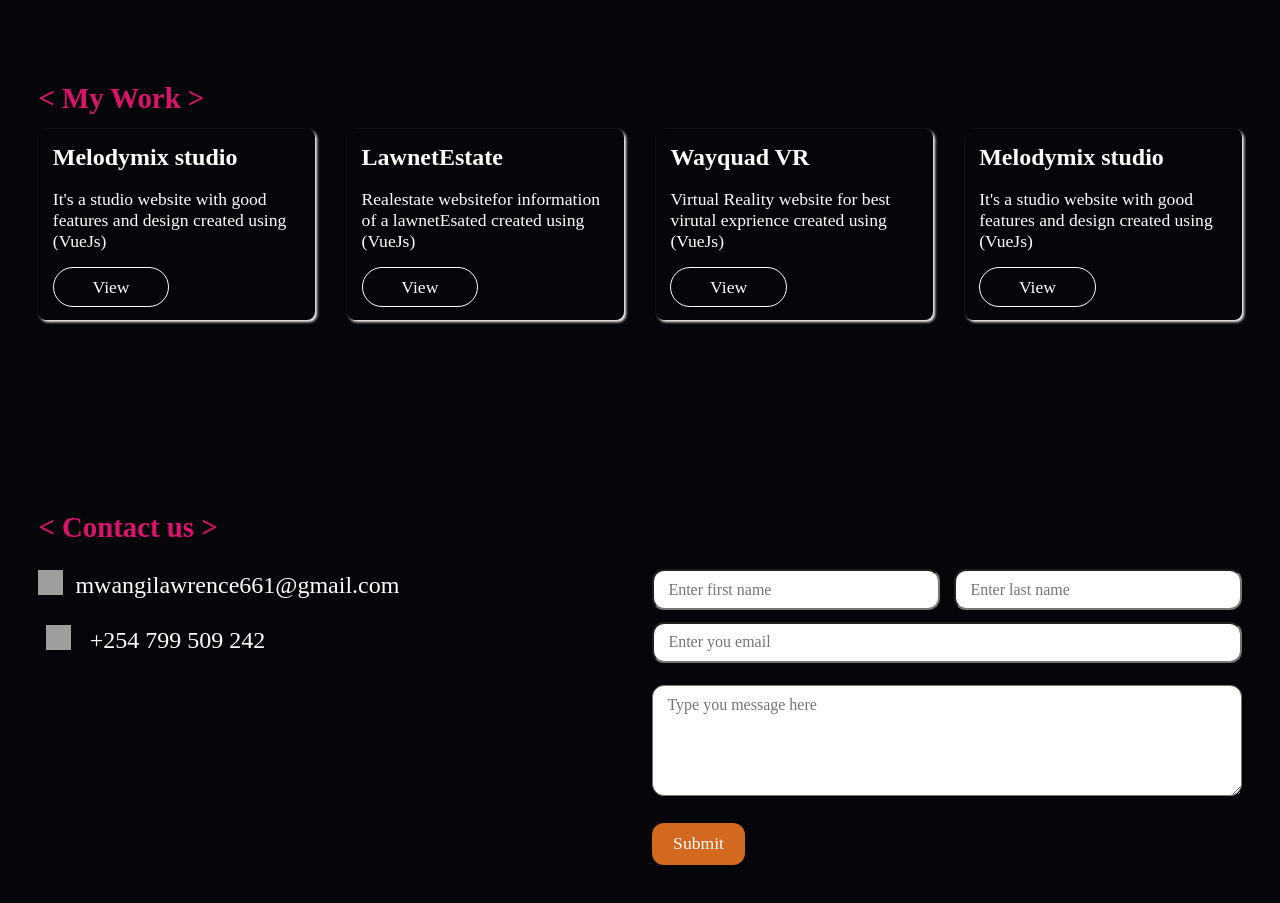
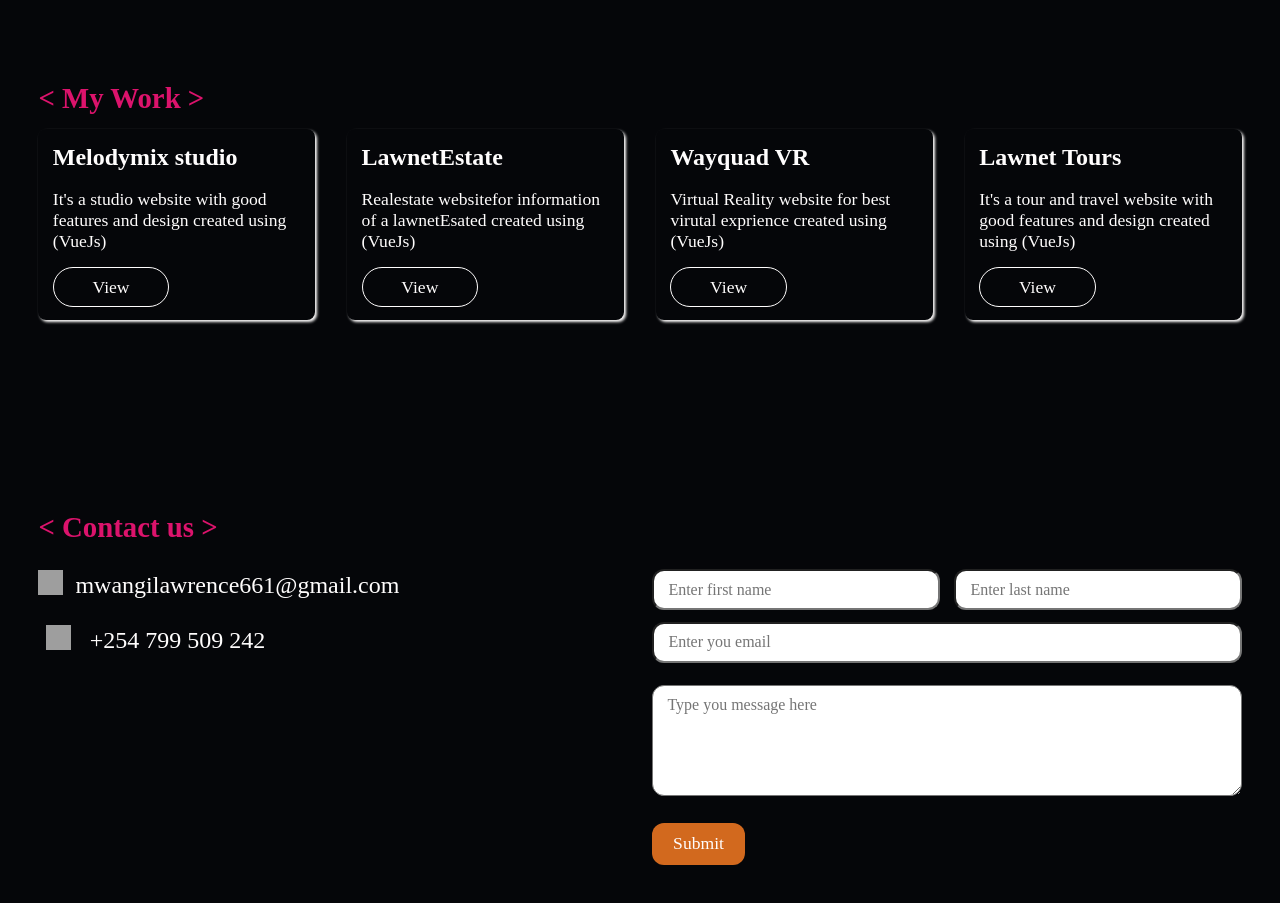
Before and after one commit to Lawrence-Mwangi/lawnet-portfolio, a Vue app: page / in a window 1280 px wide. Shown: the part 1920-2823 px from the top of the page. Built offline with nearby package versions, Linux system fonts and the light colour scheme; no server answers; grey boxes are pictures that could not be loaded.

Commit message:
Updated the links for the work section and deleted uneccessary images

```diff
--- a/src/views/WorkView.vue
+++ b/src/views/WorkView.vue
@@ -30,10 +30,10 @@
             </div>
 
              <div class="work_item">
-                <h2>Melodymix studio</h2>
-                <p>It's a studio website with good features and design created using <span>(VueJs)</span></p>
+                <h2>Lawnet Tours</h2>
+                <p>It's a tour and travel website with good features and design created using <span>(VueJs)</span></p>
                 <div class="link">
-                    <a href="https://melodymixstudio.netlify.app" target="_blanck" >View</a>
+                    <a href="https://lawnettour.netlify.app" target="_blanck" >View</a>
                 </div>
             </div>
         </div>
```
Also changed, not shown: dell.png (deleted).
